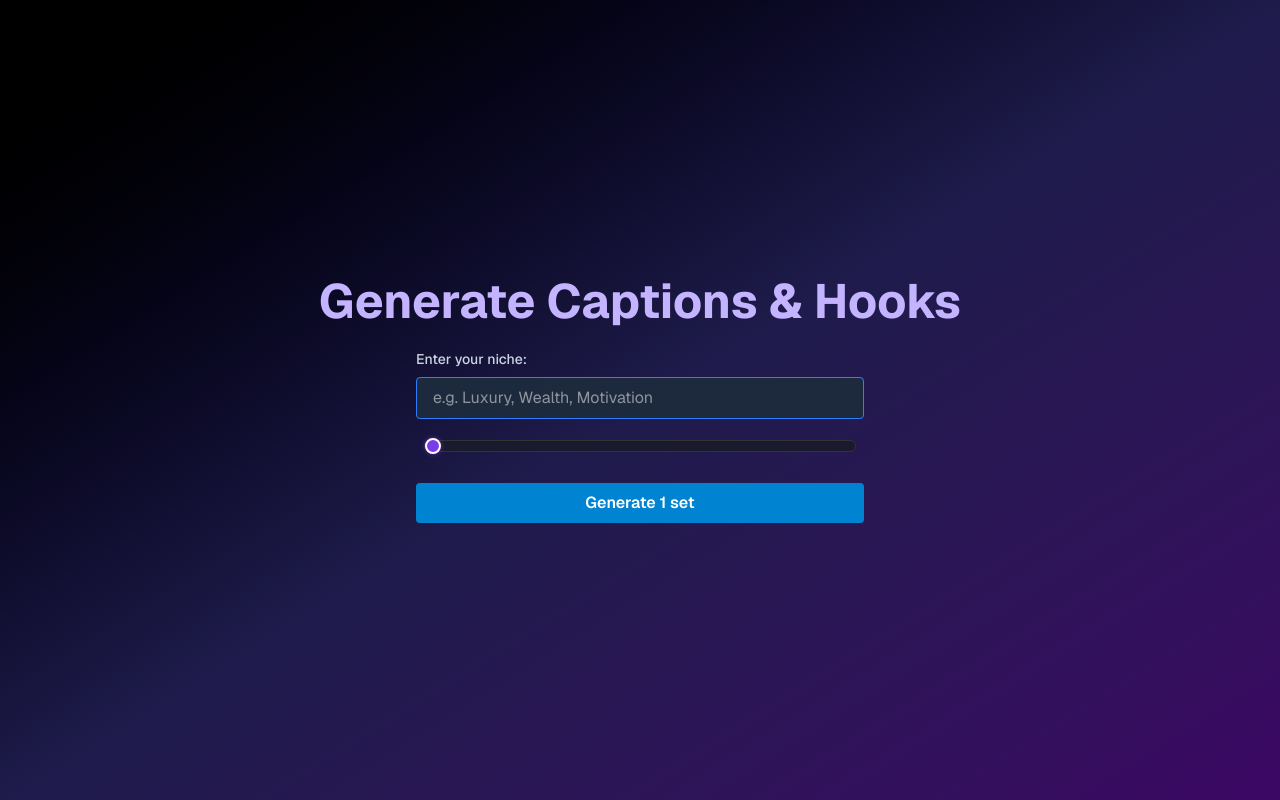
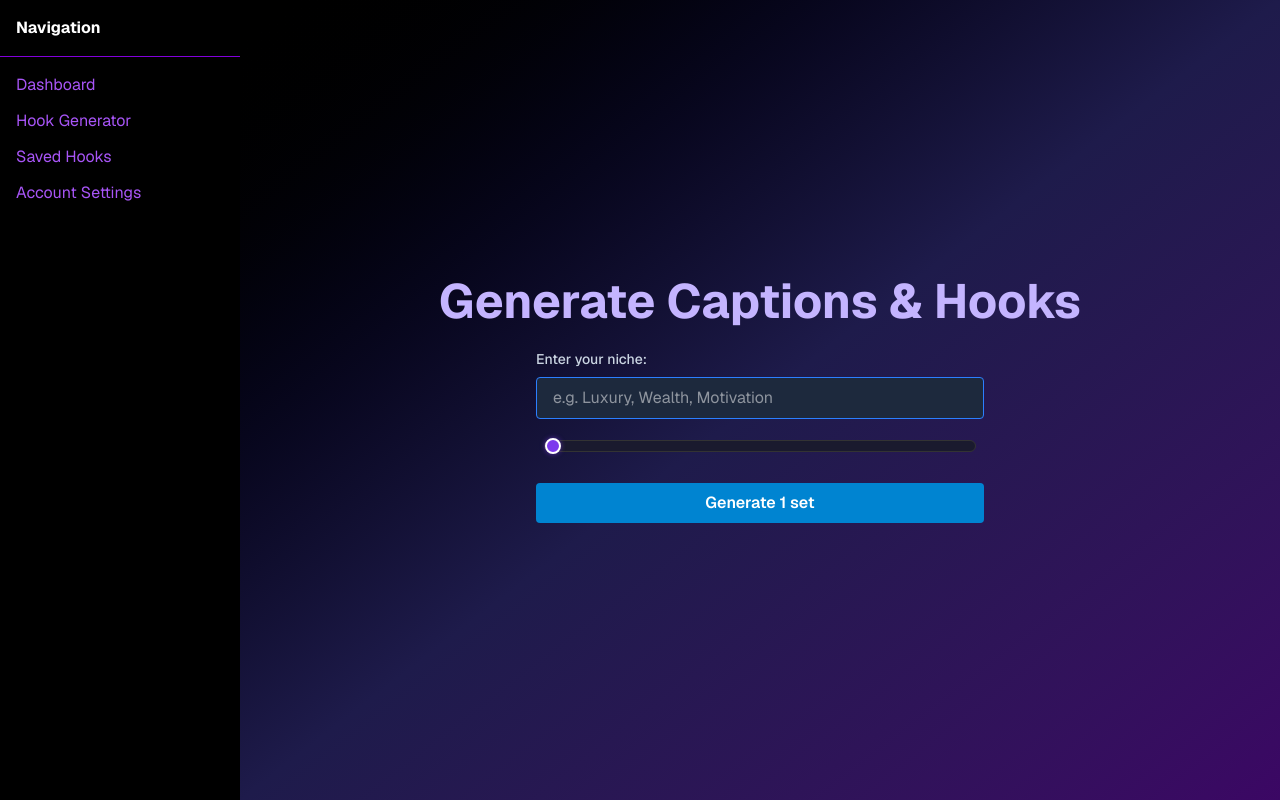
Before and after one commit to MrA436/HookyFY, a Next.js app: page /generate in a window 1280 px wide. Built offline with nearby package versions, Linux system fonts and the light colour scheme.

Commit message:
Fix sidebar and layout overflow issues; eliminate black void bug

```diff
--- a/src/app/globals.css
+++ b/src/app/globals.css
@@ -1,23 +1,24 @@
-@import "tailwindcss/preflight"; /* Only includes browser resets */
-@import "tailwindcss/utilities"; /* Includes Tailwind utilities */
-
-/* Optional: You can import theme.css if you want extra theme variables */
+@import "tailwindcss/preflight";
+@import "tailwindcss/utilities";
+/* Removed theme import — it's not part of official Tailwind modules unless custom configured */
 @import "tailwindcss/theme";
 
-/* Custom CSS Theme */
+/* === Custom Theme Vars === */
 :root {
   --background: #0a0a0a;
   --foreground: #ededed;
   --accent: #a855f7; /* Purple */
 }
 
-
-/* Now your custom global styles */
+/* === Global Body Style === */
 body {
   @apply bg-black text-purple-400;
   font-family: var(--font-geist-sans), Arial, sans-serif;
+  margin: 0;
+  padding: 0;
 }
 
+/* === Element Resets / Styling === */
 a {
   color: var(--accent);
   text-decoration: none;
@@ -37,10 +38,12 @@ input, textarea {
   padding: 0.5rem;
   border-radius: 0.25rem;
 }
+
+/* === Slider Styling === */
 input[type="range"] {
   -webkit-appearance: none;
   appearance: none;
-  height: 14px; /* even thicker */
+  height: 14px;
   border-radius: 999px;
   background: transparent;
 }
@@ -68,3 +71,29 @@ input[type="range"]::-moz-range-thumb {
   cursor: pointer;
   box-shadow: 0 0 5px rgba(124, 58, 237, 0.4);
 }
+
+/* === Full Viewport Setup === */
+html, body, #__next {
+  margin: 0;
+  padding: 0;
+  width: 100%;
+  height: 100%;
+  overflow: hidden;
+}
+
+/* === Sidebar Behavior === */
+body.sidebar-expanded #main-content {
+  margin-left: 15rem;
+}
+
+@media (min-width: 768px) {
+  body:not(.sidebar-expanded) #main-content {
+    margin-left: 3rem;
+  }
+}
+
+/* === Debug Borders (Remove When Done) ===
+* {
+  outline: 1px solid red !important;
+  box-sizing: border-box;
+} */
--- a/src/app/layout.js
+++ b/src/app/layout.js
@@ -1,5 +1,7 @@
+// layout.js
 import { Geist, Geist_Mono } from "next/font/google";
 import "./globals.css";
+import Sidebar from "../components/sidebar";
 
 const geistSans = Geist({
   variable: "--font-geist-sans",
@@ -18,11 +20,16 @@ export const metadata = {
 
 export default function RootLayout({ children }) {
   return (
-    <html lang="en">
+    <html lang="en" className="h-full w-full">
       <body
-        className={`${geistSans.variable} ${geistMono.variable} antialiased bg-black text-purple-400`}
+        className={`${geistSans.variable} ${geistMono.variable} bg-black text-purple-400 m-0 p-0`}
       >
-        {children}
+        <div className="flex h-full w-full overflow-hidden">
+          <Sidebar />
+          <main className="flex-1 overflow-y-auto">
+            {children}
+          </main>
+        </div>
       </body>
     </html>
   );
--- a/src/app/page.js
+++ b/src/app/page.js
@@ -24,26 +24,6 @@ export default function homepage(){
 
     return(
         <main className="flex min-h-screen relative">
-          {/* LEFT SIDEBAR */}
-          <aside
-            onMouseEnter={openLeft}
-            onMouseLeave={closeBoth}
-            className={`bg-black bg-opacity-90 text-white h-screen fixed top-0 left-0 z-20
-              overflow-hidden transition-[width] duration-300 ease-in-out
-              ${leftOpen ? "w-60" : "w-0"}`}
-          >
-            {leftOpen && (
-              <h2 className="p-4 font-bold border-b border-purple-700 text-white">Navigation</h2>
-            )}
-
-            {/* {sidebar navigation content} */}
-          </aside>
-
-          {/* LEFT SIDEBAR HOTSPOT */}
-          <div
-            onMouseEnter={openLeft}
-            className="hidden md:block fixed top-0 left-0 z-10 h-screen w-1 bg-purple-600 opacity-20 hover:opacity-60 cursor-pointer transition-opacity duration-300"
-          />
 
             {/* RIGHT SIDEBAR */}
             <aside
@@ -70,7 +50,7 @@ export default function homepage(){
             {/* RIGHT SIDEBAR HOTSPOT */}
             <div
               onMouseEnter={openRight}
-              className="hidden md:block fixed top-0 right-0 z-10 h-screen w-1 bg-purple-600 opacity-20 hover:opacity-60 cursor-pointer transition-opacity duration-300"
+              className="hidden md:block fixed top-0 right-0 z-10 h-screen w-2 bg-purple-600 opacity-20 hover:opacity-60 cursor-pointer transition-opacity duration-300"
             />
 
             <section
@@ -109,7 +89,7 @@ export default function homepage(){
         </div>
 
 {/* Your homepage content */}
-<div className="max-w-5xl mx-auto">
+<div className="w-full max-w-screen-xl px-4 py-8 mx-auto">
 
   {/* Header */}
   <h1 className="text-4xl font-bold text-purple-300 mb-2">HookyFY</h1>
--- a/src/components/sidebar.js
+++ b/src/components/sidebar.js
@@ -1,48 +1,39 @@
 "use client";
 import { useState } from "react";
-import { Menu, X } from "lucide-react"; // Lucide gives modern icons, already included in shadcn setups
-import Link from "next/link";
 
 export default function Sidebar() {
   const [isOpen, setIsOpen] = useState(false);
 
-  const links = [
-    { name: "Dashboard", href: "#" },
-    { name: "Hook Generator", href: "#" },
-    { name: "Saved Hooks", href: "#" },
-    { name: "Account Settings", href: "#" },
-  ];
+  return (
+    <div className="relative h-full">
+      {/* Hover hotspot when collapsed (overlay, no layout shift) */}
+      {!isOpen && (
+        <div
+          onMouseEnter={() => setIsOpen(true)}
+          className="absolute top-0 left-0 h-full w-2 bg-purple-600 opacity-10 hover:opacity-40 cursor-pointer z-10"
+        />
+      )}
 
-  return (
-    <>
-      {/* Toggle Button */}
-      <button
-        className="fixed top-4 left-4 z-50 p-2 bg-purple-700 hover:bg-purple-800 text-white rounded-lg shadow-lg transition duration-300 lg:hidden"
-        onClick={() => setIsOpen(!isOpen)}
+      {/* Sidebar panel */}
+      <div
+        onMouseLeave={() => setIsOpen(false)}
+        className={`h-full bg-black bg-opacity-90 text-white transition-all duration-300 ease-in-out
+          ${isOpen ? "w-60" : "w-0"} overflow-hidden`}
       >
-        {isOpen ? <X size={20} /> : <Menu size={20} />}
-      </button>
-
-      {/* Sidebar */}
-      <div
-        className={`fixed top-0 left-0 h-full w-64 bg-zinc-900 border-r border-zinc-800 p-6 pt-16 transition-transform duration-300 z-40
-        ${isOpen ? "translate-x-0" : "-translate-x-full"}
-        lg:translate-x-0 lg:pt-10`}
-      >
-        <h2 className="text-xl font-bold text-white mb-8">📌 Navigation</h2>
-        <ul className="space-y-4">
-          {links.map((link, index) => (
-            <li key={index}>
-              <Link
-                href={link.href}
-                className="block text-purple-300 hover:text-white transition font-medium"
-              >
-                {link.name}
-              </Link>
-            </li>
-          ))}
-        </ul>
+        {isOpen && (
+          <div className="w-full h-full flex flex-col">
+            <h2 className="p-4 border-b border-purple-700 font-bold">
+              Navigation
+            </h2>
+            <nav className="flex flex-col p-4 space-y-3">
+              <a href="#" className="hover:text-purple-400">Dashboard</a>
+              <a href="#" className="hover:text-purple-400">Hook Generator</a>
+              <a href="#" className="hover:text-purple-400">Saved Hooks</a>
+              <a href="#" className="hover:text-purple-400">Account Settings</a>
+            </nav>
+          </div>
+        )}
       </div>
-    </>
+    </div>
   );
 }
```
